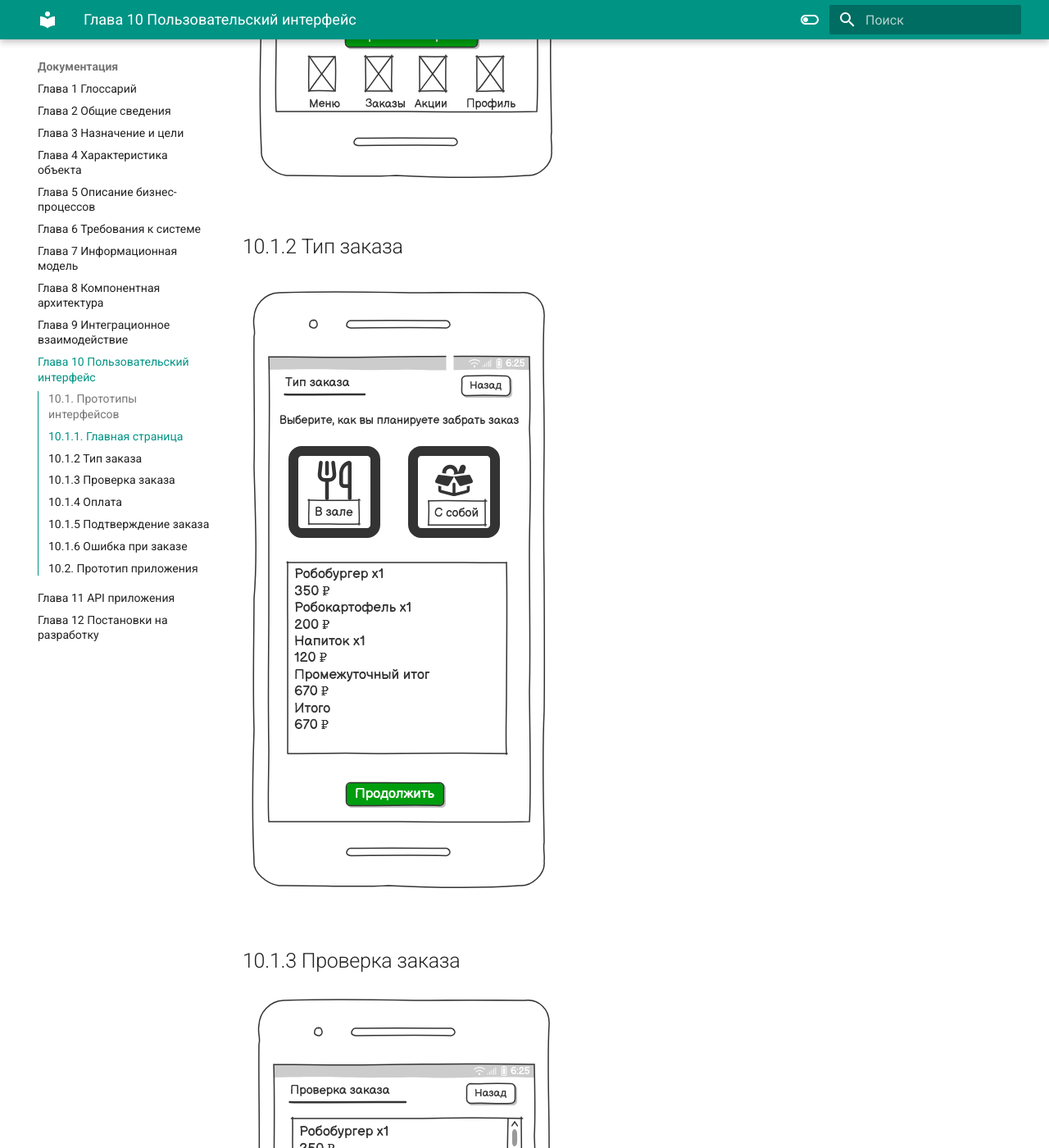
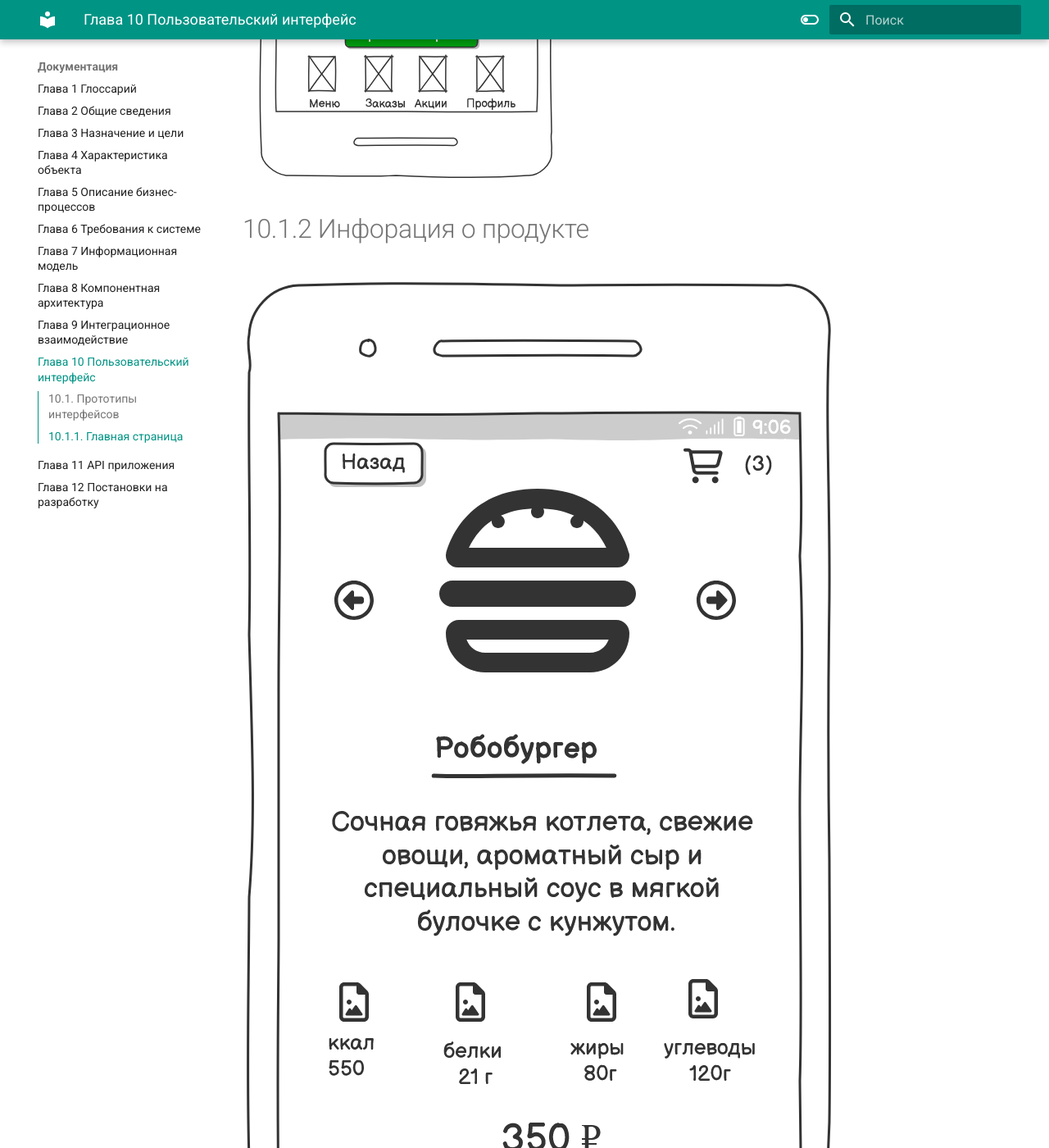
Before and after one commit to YuVUp/SA_Final_Work, an MkDocs documentation site: the page built from docs/10_user_interface.md, in a window 1280 px wide and 1400 px high, scrolled down 925 px. Shown: the whole window at 82% size. Built offline with MkDocs 1.6.1 and Material for MkDocs 9.7.7, drawn with Linux system fonts in a browser that asks for light colours; some of the changed text lies outside the part shown.

Commit message:
add wirefreim, anchor 12 10

```diff
--- a/docs/10_user_interface.md
+++ b/docs/10_user_interface.md
@@ -5,26 +5,30 @@
 ## 10.1.1.	Главная страница
 ![](wf/main_page.png)
 
-## 10.1.2 Тип заказа
+# 10.1.2 Инфорация о продукте
+
+![](wf/product_information.png)
+
+## 10.1.3 Тип заказа
 
 ![](wf/type_order.png)
 
-## 10.1.3 Проверка заказа
+## 10.1.4 Проверка заказа
 
 ![](wf/check_order.png)
 
-## 10.1.4 Оплата
+## 10.1.5 Оплата
 
 ![](wf/payment.png)
 
-## 10.1.5 Подтверждение заказа
+## 10.1.6 Подтверждение заказа
 
 ![](wf/order_confirmation.png)
 
-## 10.1.6 Ошибка при заказе
+## 10.1.7 Ошибка при заказе
 
 ![](wf/error.png)
 ...
 ## 10.2.	Прототип приложения
 
-[Интерактивный PDF](wf/prototype.pdf)
+[Интерактивный PDF](wf/prototype_new.pdf) {#prototype}
```
Also changed, not shown: docs/12_dev_assignments.md (+1 -1 lines), docs/wf/product_information.png (added), 1 other file.
